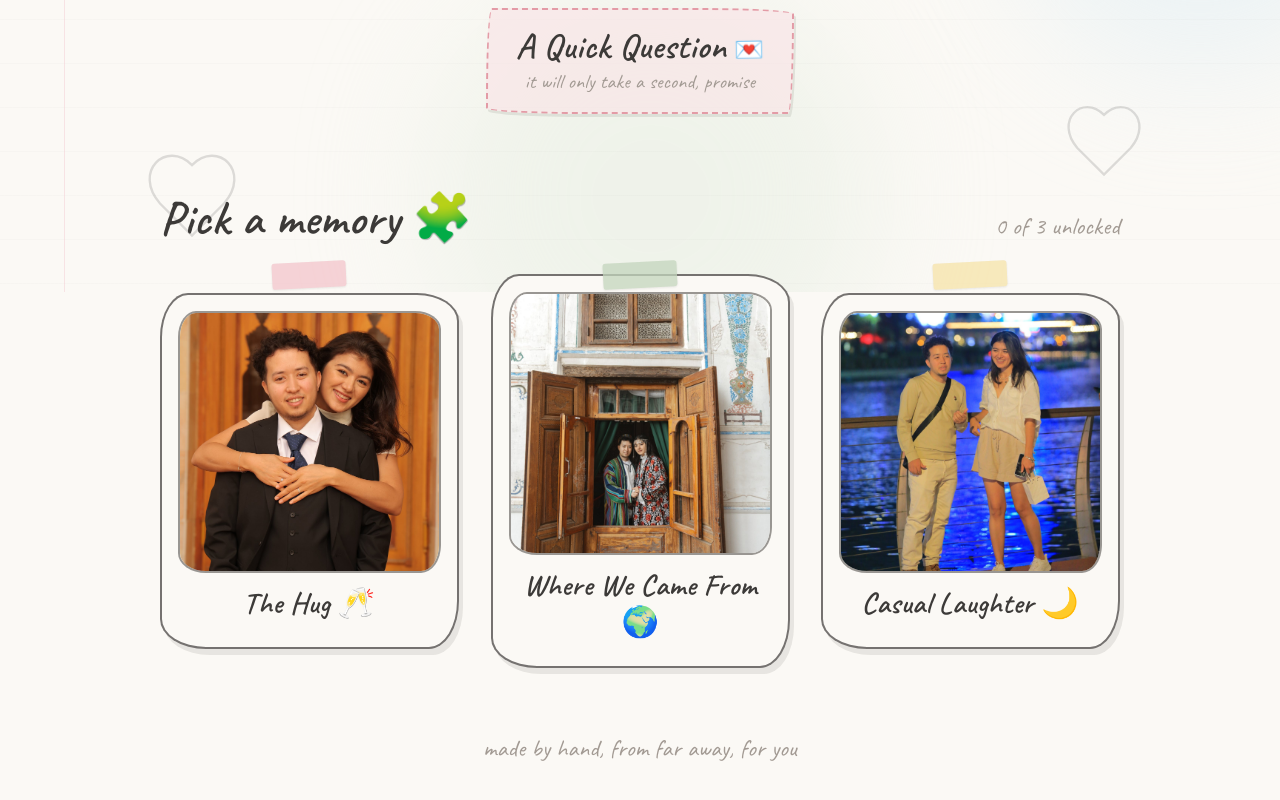
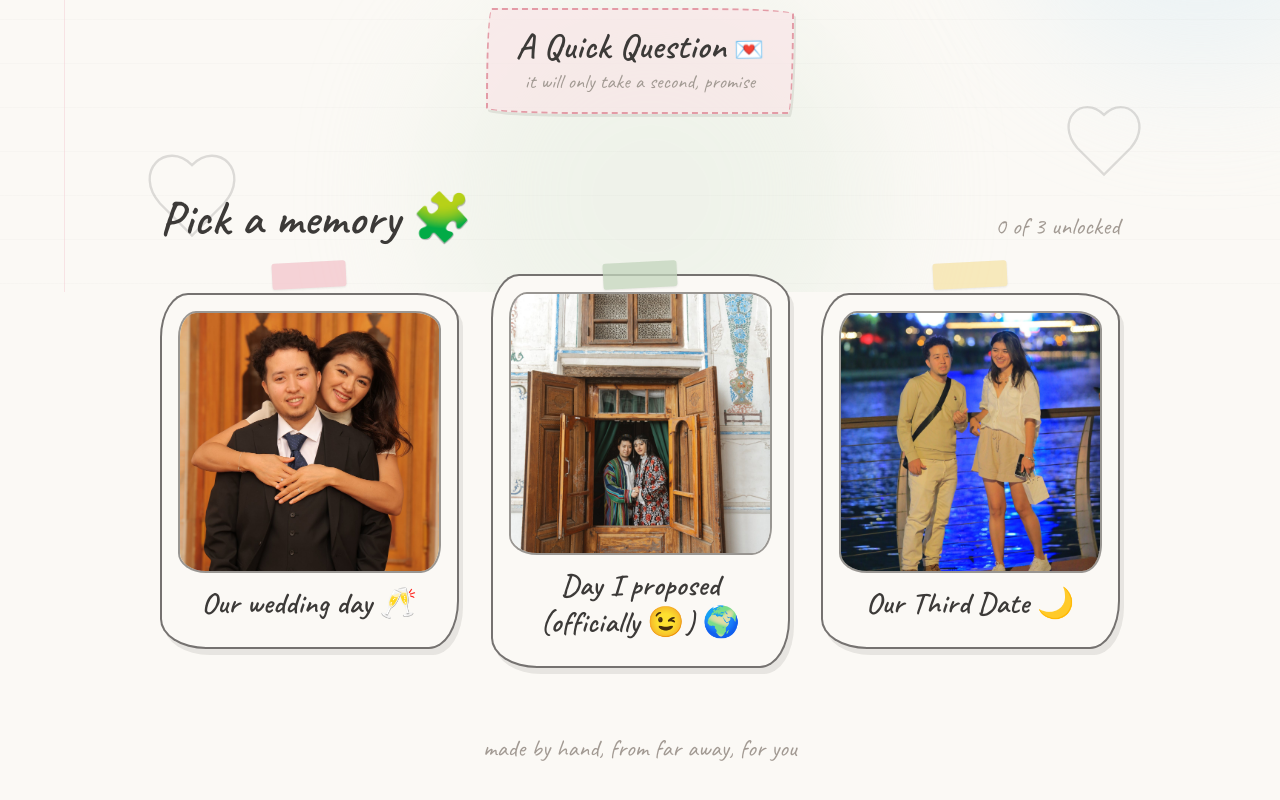
Before and after one commit to RidonMus/gift, a React (Vite) app: page / in a window 1280 px wide. Shown: the part 508-1308 px from the top of the page. Built offline with nearby package versions, Linux system fonts and the light colour scheme.

Commit message:
feat: update memories with new titles and personalized notes for emotional connection

```diff
--- a/src/data/memories.js
+++ b/src/data/memories.js
@@ -20,52 +20,53 @@
 export const memories = [
   {
     id: 'memory2',
-    scene: 'cocoa',
-    title: 'The Hug',
+    scene: 'Wedding',
+    title: 'Our wedding day',
     emoji: '🥂',
     photo: 'images/original2.jpg',
     lineArt: 'images/memory2-lines.jpg',
     tapeColor: '#F3C4CB',
     tilt: -2.5,
     note: {
-      headline: 'The Hug 🥂',
+      headline: 'Our Wedding Day 🥂',
       body:
-        'Remember clinking glasses? I remember looking around the room and thinking our whole ' +
-        'future was right there. Looking at this photo, I can just feel your arms. It was ' +
-        'perfect. I can’t wait to hold you like this again. For now, maybe this little corner helps.',
+        'Remember the running around to make this day happen? I remember the stress of the clinics, ' +
+        'the paperwork, finding the venue, so on... Looking at this photo, I know I would do it all over again. ' +
+        'I can’t wait to see you again, and feel your embrace. For now, maybe this little corner helps.',
     },
   },
   {
     id: 'memory3',
-    scene: 'picnic',
-    title: 'Where We Came From',
+    scene: 'proposal',
+    title: 'Day I proposed (officially 😉)',
     emoji: '🌍',
     photo: 'images/original3.jpg',
     lineArt: 'images/memory3-lines.jpg',
     tapeColor: '#C3D5BC',
     tilt: 1.8,
     note: {
-      headline: 'Where We Came From 🌍',
+      headline: 'Day I proposed (officially 😉)',
       body:
-        'We look so genuine here. I love learning our stories together. This photo makes me feel ' +
-        'connected to everything that brought us both to this single point. I’m just so glad our ' +
-        'paths crossed. Missing you, my love.',
+        'We look so in love here. I love learning our stories together. This photo makes me feel ' +
+        ' so many emotions, remember the proposal, I was covered with sweat underneath. ' +
+        ' You look so beautiful here, your taste in outfits is amazing and I love how you are holding my hand',
     },
   },
   {
     id: 'memory1',
-    scene: 'movieNight',
-    title: 'Casual Laughter',
+    scene: 'first date',
+    title: 'Our Third Date',
     emoji: '🌙',
     photo: 'images/original1.jpg',
     lineArt: 'images/memory1-lines.jpg',
     tapeColor: '#F6E3A8',
     tilt: -1.2,
     note: {
-      headline: 'Casual Laughter 🌙',
+      headline: 'Our Third Date 🌙',
       body:
-        'Just a casual night, but your smile lit up that whole area. I love this casual, happy ' +
-        'look. We don’t need much. This whole photo just feels like peace. Thinking of your laugh.',
+        'Just a casual night, but your smile lit up that whole night. I love this casual, happy ' +
+        'look. We don’t need much. This whole photo just feels like peace. Thinking of your laugh. ' +
+        'Also thinking of the first time I kissed you. I can’t wait to do that again. Missing you, my love.',
     },
   },
 ]
@@ -78,7 +79,7 @@ export const encouragements = [
   'Somewhere far away, I am rooting for you.',
   'Slow is perfectly allowed here.',
   'This corner of the internet is only yours.',
-  'If it helps: I could not solve it either 😅',
+  'If it helps: it took me a while too 😅',
 ]
 
 /** Shown in the puzzle sidebar when a memory has no `hint` of its own. */
@@ -88,6 +89,7 @@ export const defaultHint = 'No timer, no score. Just you, sixteen little pieces,
 export const greetings = [
   'I built you a small, quiet place.',
   'For when the day has been a lot.',
+  'And the real me is a little annoying',
   'A little corner that is only yours.',
   'Made entirely of missing you.',
 ]
```
